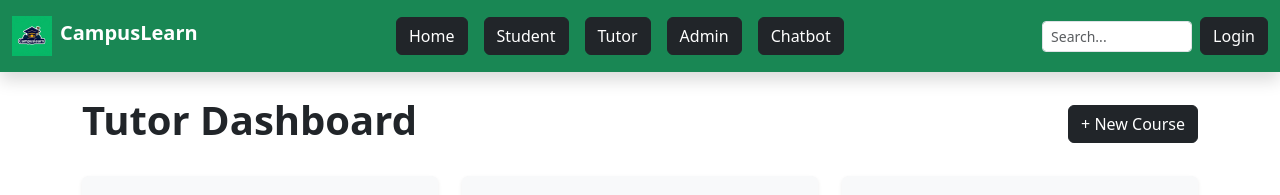
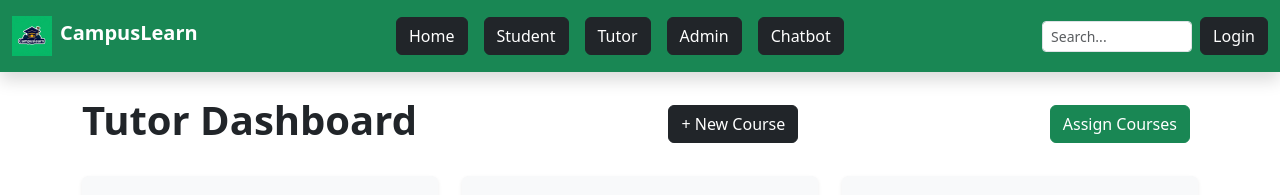
Before and after one commit to 0101Keke/super-duper-robot, a React (Vite) app in the folder client/: page /tutor in a window 1280 px wide. Shown: the top 195 px of the page. Built offline with nearby package versions, Linux system fonts and the light colour scheme; no server answers.

Commit message:
Add navigation to Assign Courses button

```diff
--- a/client/src/pages/TutorDash.jsx
+++ b/client/src/pages/TutorDash.jsx
@@ -1,6 +1,7 @@
 import { useState, useEffect } from 'react';
 import Header from '../components/Header.jsx';
 import Footer from '../components/Footer.jsx';
+import { useNavigate } from 'react-router-dom';
 
 function TutorDash() {
   const [stats, setStats] = useState({
@@ -11,6 +12,7 @@ function TutorDash() {
 
   const [courses, setCourses] = useState([]);
   const [submissions, setSubmissions] = useState([]);
+  const navigate = useNavigate();
 
   // Simulated data load
   /*useEffect(() => {
@@ -87,6 +89,9 @@ function TutorDash() {
         <div className="d-flex justify-content-between align-items-center mb-4">
           <h1 className="fw-bold">Tutor Dashboard</h1>
           <button className="btn btn-dark">+ New Course</button>
+          <button className="btn btn-success me-2" onClick={() => navigate('/courses')}>
+                                    Assign Courses
+                                </button>
         </div>
 
         {/* DASHBOARD STATS */}
```
